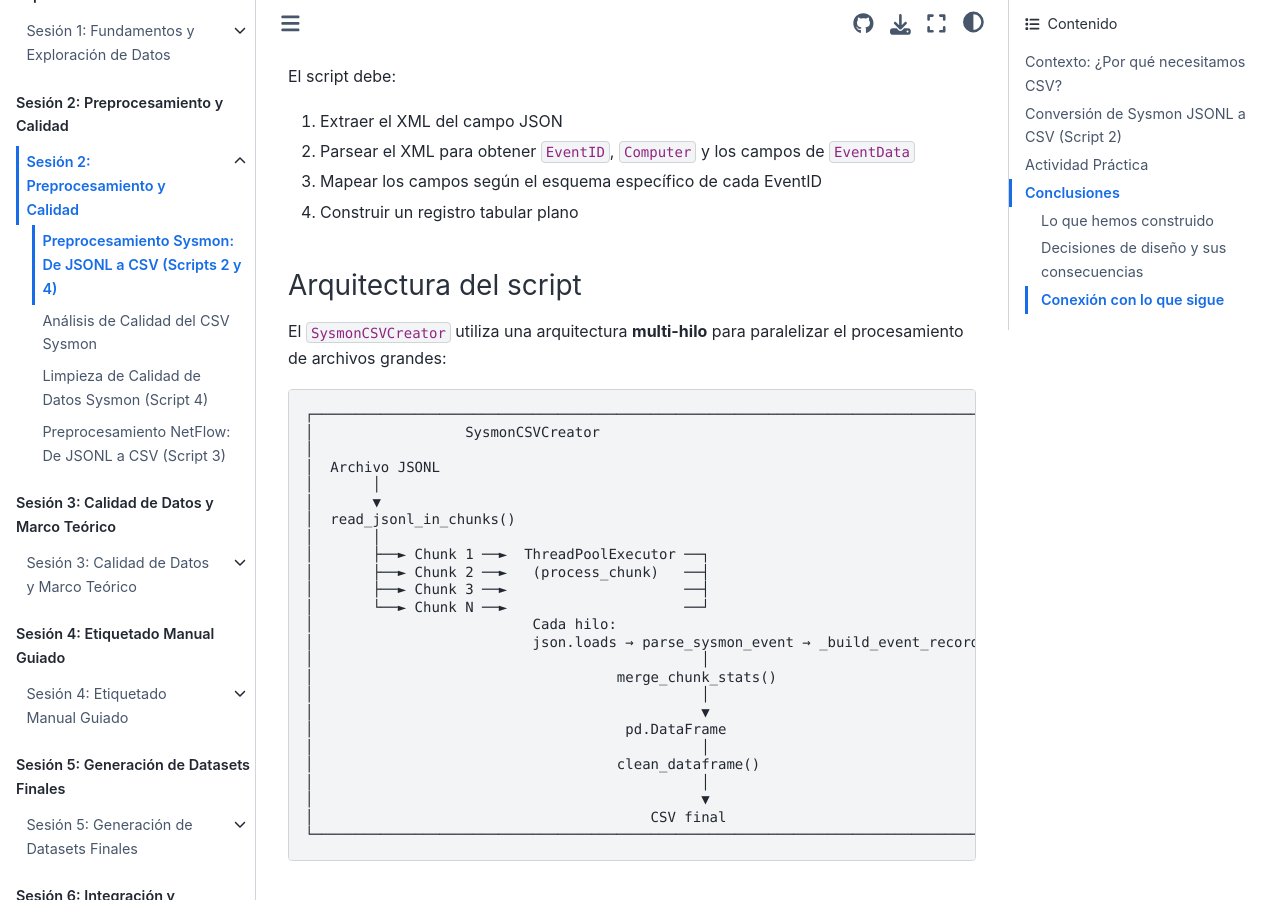
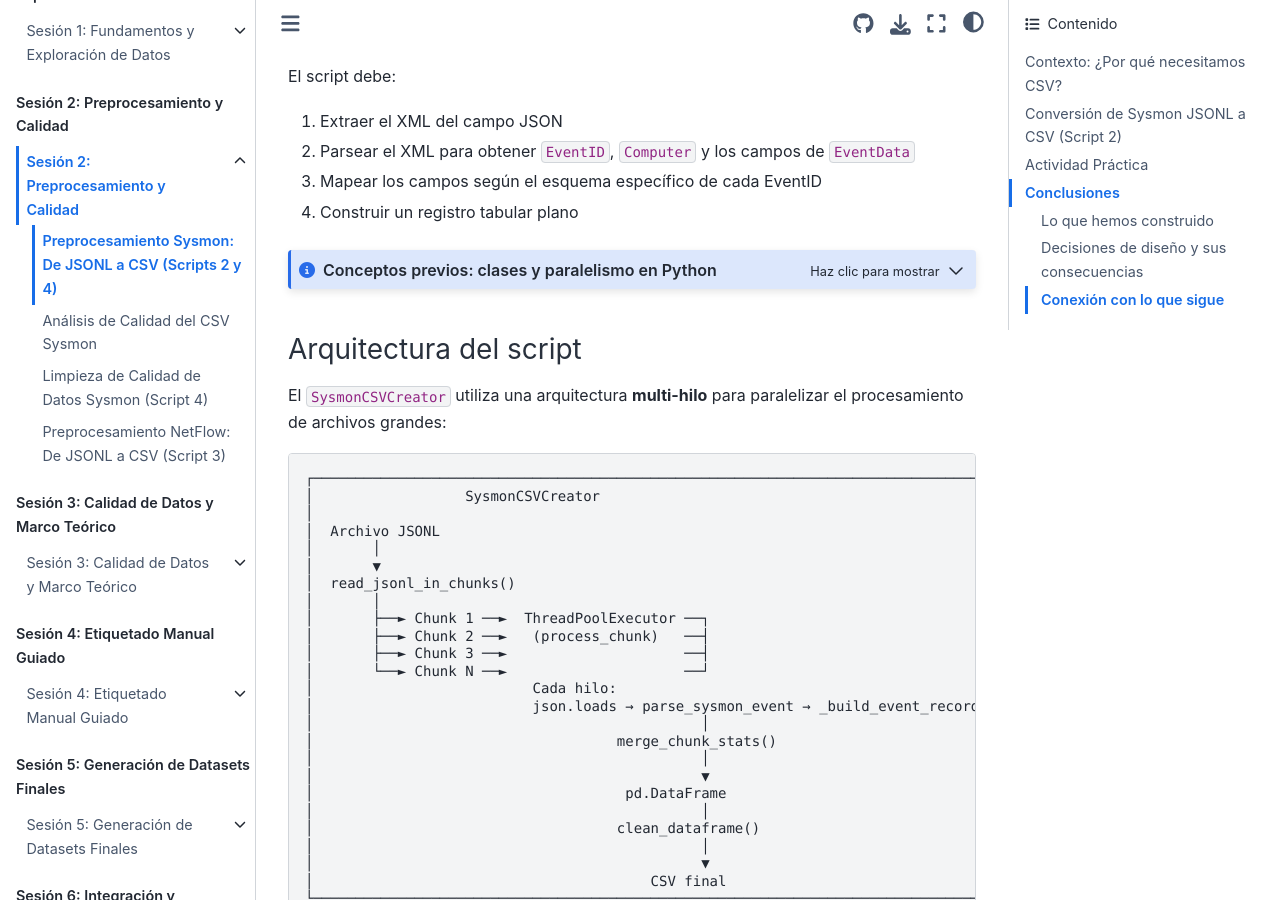
Before and after one commit to ollerenac/curso2026, a Jupyter Book: the page built from sesion-2/7-preprocesamiento-sysmon.md, in a window 1280 px wide and 900 px high, scrolled down 5173 px. Built offline with Jupyter Book 1.0.4 settings and Sphinx 7.4.7 and the Sphinx Book theme 1.1.4, drawn with Linux system fonts in a browser that asks for light colours; part of the change alters nothing that is shown.

Commit message:
feat(sesion-2): add classes and ThreadPoolExecutor explainer dropdown
Co-Authored-By: Claude Sonnet 4.6 <noreply@anthropic.com>

````diff
--- a/sesion-2/7-preprocesamiento-sysmon.md
+++ b/sesion-2/7-preprocesamiento-sysmon.md
@@ -207,6 +207,54 @@ El script debe:
 2. Parsear el XML para obtener `EventID`, `Computer` y los campos de `EventData`
 3. Mapear los campos según el esquema específico de cada EventID
 4. Construir un registro tabular plano
+
+:::{admonition} Conceptos previos: clases y paralelismo en Python
+:class: dropdown note
+
+**¿Qué es una clase?**
+
+Una clase es una plantilla que agrupa datos y funciones relacionadas bajo un mismo nombre. En lugar de tener decenas de variables sueltas y funciones independientes, una clase las organiza como una unidad coherente. Por ejemplo:
+
+```python
+class SysmonCSVCreator:
+    def __init__(self, config):
+        self.max_workers = 8        # dato: cuántos hilos usar
+        self.integer_columns = {...} # dato: qué columnas convertir a int
+
+    def process_chunk(self, chunk): # función: procesar un bloque de líneas
+        ...
+    def convert_to_csv(self, input, output): # función: orquestar todo
+        ...
+```
+
+Una vez definida la clase, crear una instancia es como construir una herramienta configurada lista para usar: `creator = SysmonCSVCreator(config)`. A partir de ahí, `creator.convert_to_csv(...)` ejecuta toda la lógica interna sin exponer su complejidad.
+
+**¿Qué contiene `SysmonCSVCreator`?**
+
+| Atributo / Método | Tipo | Propósito |
+|---|---|---|
+| `max_workers` | dato | número de hilos paralelos |
+| `integer_columns` | dato | columnas a convertir a int |
+| `guid_columns` | dato | columnas cuyos GUIDs limpiar |
+| `fields_per_eventid` | dato | esquema de campos por EventID |
+| `parse_sysmon_event()` | función | extrae campos del XML |
+| `process_chunk()` | función | procesa un bloque de líneas |
+| `convert_to_csv()` | función | orquesta lectura, procesamiento y escritura |
+
+**¿Qué es un `ThreadPoolExecutor`?**
+
+Es una herramienta de Python que gestiona un grupo de hilos (*thread pool*). Un hilo es una línea de ejecución dentro del mismo programa — varios hilos pueden trabajar en paralelo dentro del mismo proceso.
+
+`ThreadPoolExecutor` simplifica el patrón de "repartir trabajo entre hilos y recolectar resultados":
+
+```python
+with ThreadPoolExecutor(max_workers=8) as executor:
+    futures = [executor.submit(process_chunk, chunk) for chunk in chunks]
+    results = [f.result() for f in futures]
+```
+
+En lugar de procesar los chunks del archivo uno a uno, los 8 hilos los procesan simultáneamente, reduciendo el tiempo total proporcionalmente al número de workers disponibles.
+:::
 
 ### Arquitectura del script
 
````
